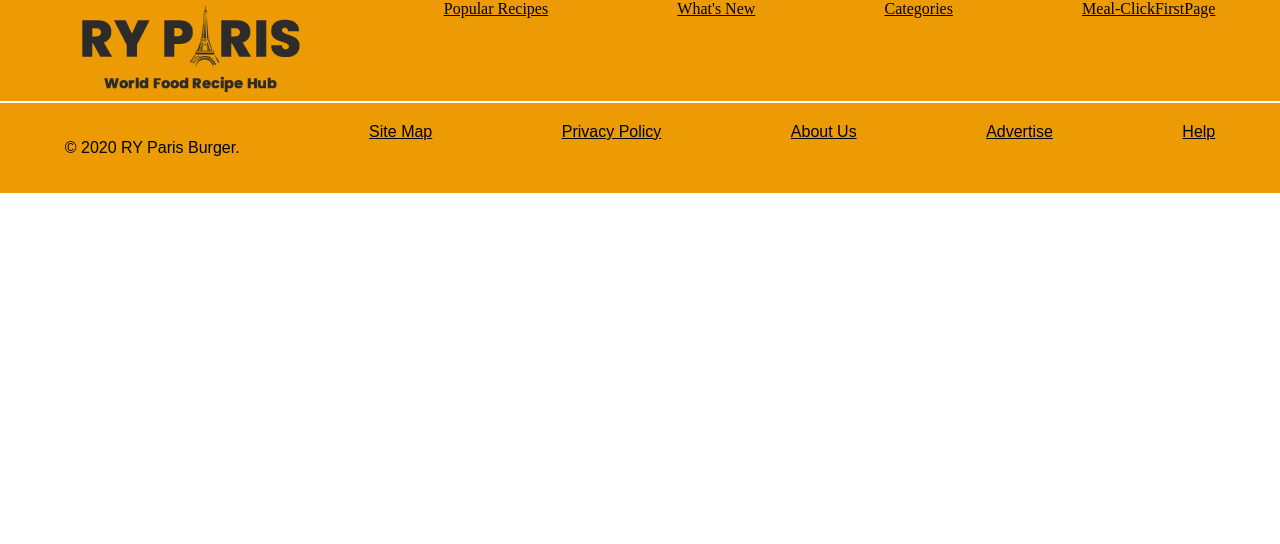
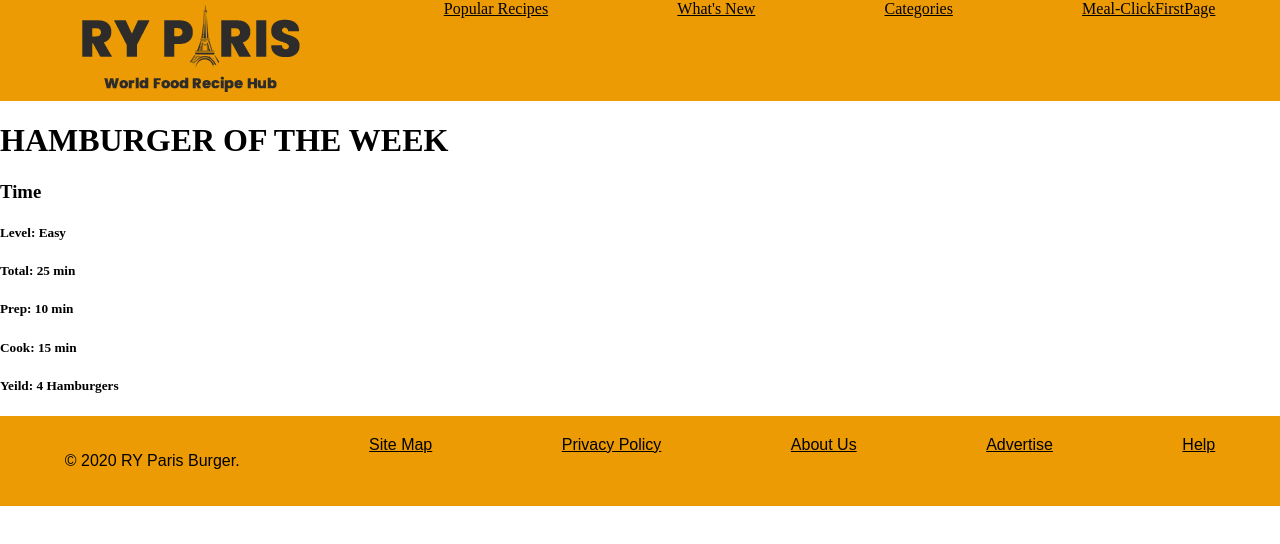
Before and after one commit to C-Cipher404/Project3RYParisBurger, a plain HTML site: page recipe.html in a window 1280 px wide. Drawn offline with Linux system fonts and the light colour scheme.

Commit message:
added more information

```diff
--- a/recipe.html
+++ b/recipe.html
@@ -7,6 +7,7 @@
     <title>Document</title>
 </head>
 <body>
+    <div class="newmain">
     <div class="topnavbar">
         <img src="images/ryparis-logo.png" alt="logo" class="logo">
         <a href="recipe.html">Popular Recipes</a>
@@ -14,8 +15,17 @@
         <a href="Categories">Categories</a>
         <a href="index.html">Meal-ClickFirstPage</a>
     </div>
-
-
+    <div class="heading">
+        <h1>HAMBURGER OF THE WEEK</h1>
+    </div>
+    <div class="instructions">
+        <h3>Time</h3>
+        <h5>Level: Easy</h5>
+        <h5>Total: 25 min</h5>
+        <h5>Prep: 10 min</h5>
+        <h5>Cook: 15 min</h5>
+        <h5>Yeild: 4 Hamburgers</h5>
+    </div>
 <div>
     <footer class="footer">
         <p>© 2020 RY Paris Burger.</p>
@@ -26,5 +36,6 @@
         <a href="Help">Help</a>
     </footer>
 </div>
+</div>
 </body>
 </html>
```
